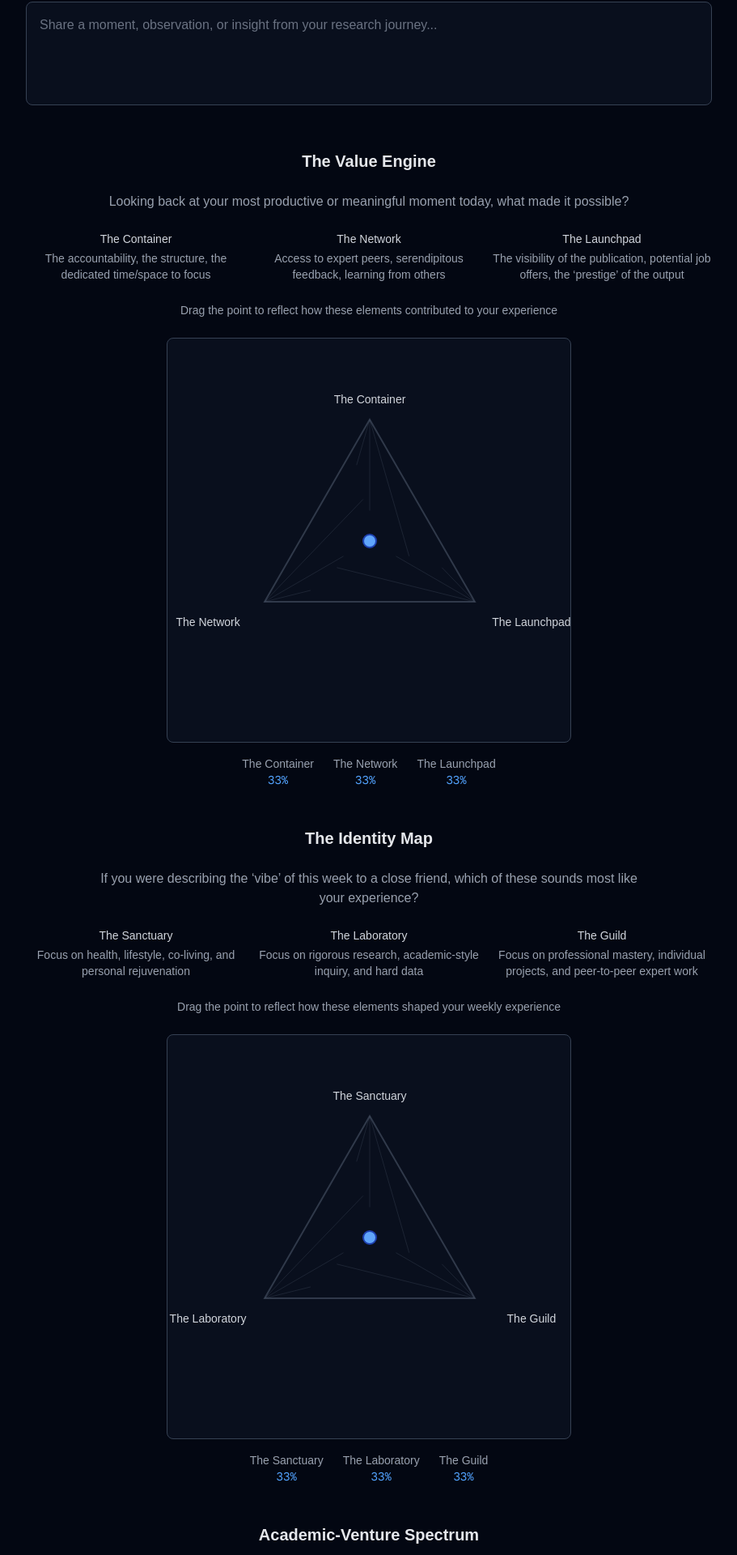
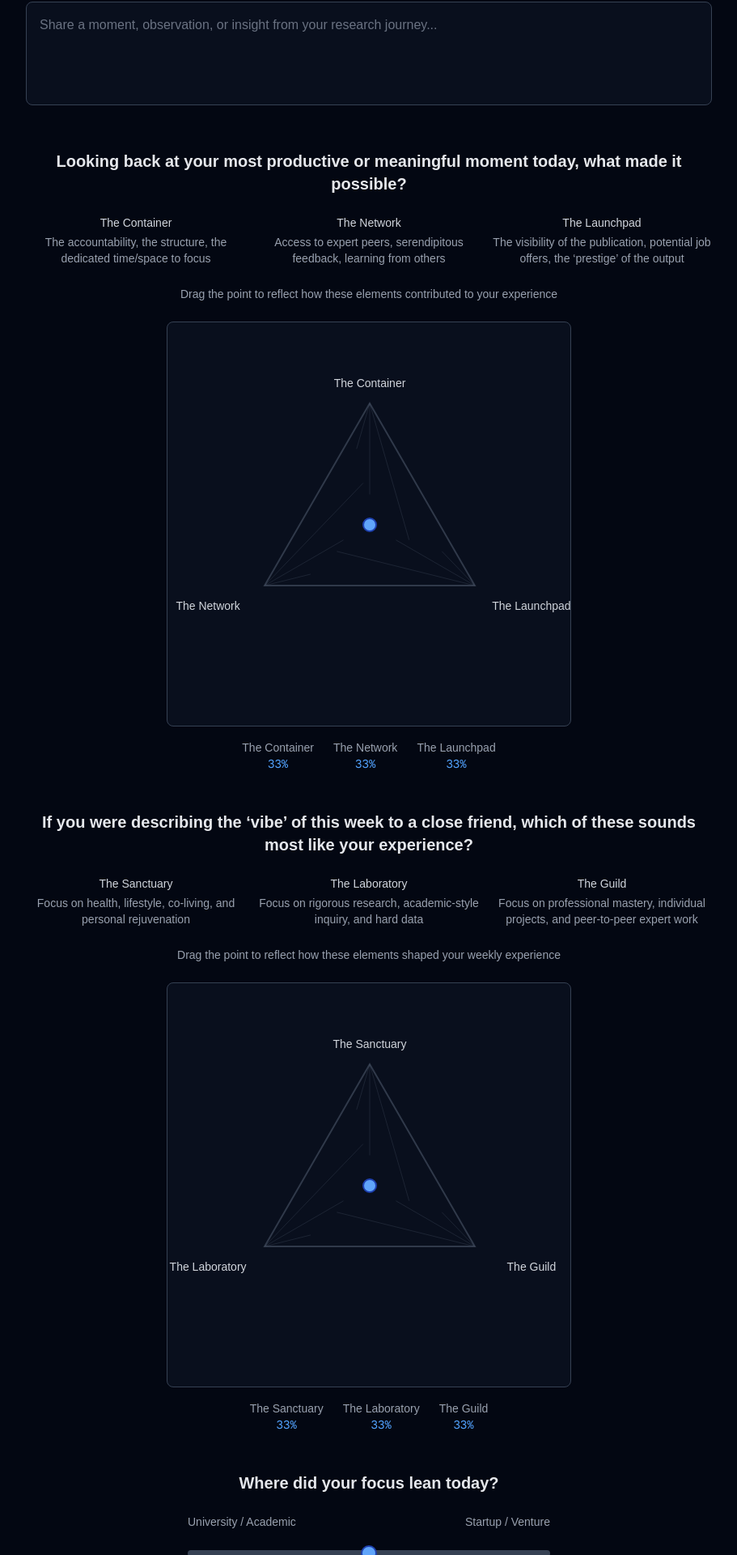
Before and after one commit to kischiman/sensemaker_sanctuary, a Next.js app in the folder residency-pulse/: page / in a window 1280 px wide. Shown: the part 332-2252 px from the top of the page at 81% size, without its empty margins (184-1095 px from the left). Built offline with nearby package versions, Linux system fonts and the light colour scheme.

Commit message:
font changes

```diff
--- a/residency-pulse/src/components/ResidencyForm.tsx
+++ b/residency-pulse/src/components/ResidencyForm.tsx
@@ -132,12 +132,9 @@ export function ResidencyForm() {
 
         {/* Value Engine Triad */}
         <div className="space-y-6">
-          <h2 className="text-xl font-semibold text-gray-200 text-center">
-            The Value Engine
-          </h2>
-          <p className="text-gray-400 text-center max-w-2xl mx-auto">
+          <label className="block text-xl font-semibold text-gray-200 text-center">
             Looking back at your most productive or meaningful moment today, what made it possible?
-          </p>
+          </label>
 
           {/* Explanations */}
           <div className="grid grid-cols-1 md:grid-cols-3 gap-4 text-sm text-gray-400 max-w-4xl mx-auto">
@@ -169,12 +166,9 @@ export function ResidencyForm() {
 
         {/* Identity Map Triad */}
         <div className="space-y-6">
-          <h2 className="text-xl font-semibold text-gray-200 text-center">
-            The Identity Map
-          </h2>
-          <p className="text-gray-400 text-center max-w-2xl mx-auto">
+          <label className="block text-xl font-semibold text-gray-200 text-center">
             If you were describing the &lsquo;vibe&rsquo; of this week to a close friend, which of these sounds most like your experience?
-          </p>
+          </label>
 
           {/* Explanations */}
           <div className="grid grid-cols-1 md:grid-cols-3 gap-4 text-sm text-gray-400 max-w-4xl mx-auto">
@@ -206,12 +200,9 @@ export function ResidencyForm() {
 
         {/* University/Startup Slider */}
         <div className="space-y-6">
-          <h2 className="text-xl font-semibold text-gray-200 text-center">
-            Academic-Venture Spectrum
-          </h2>
-          <p className="text-gray-400 text-center">
+          <label className="block text-xl font-semibold text-gray-200 text-center">
             Where did your focus lean today?
-          </p>
+          </label>
           <div className="flex justify-center">
             <Slider
               leftLabel="University / Academic"
```
